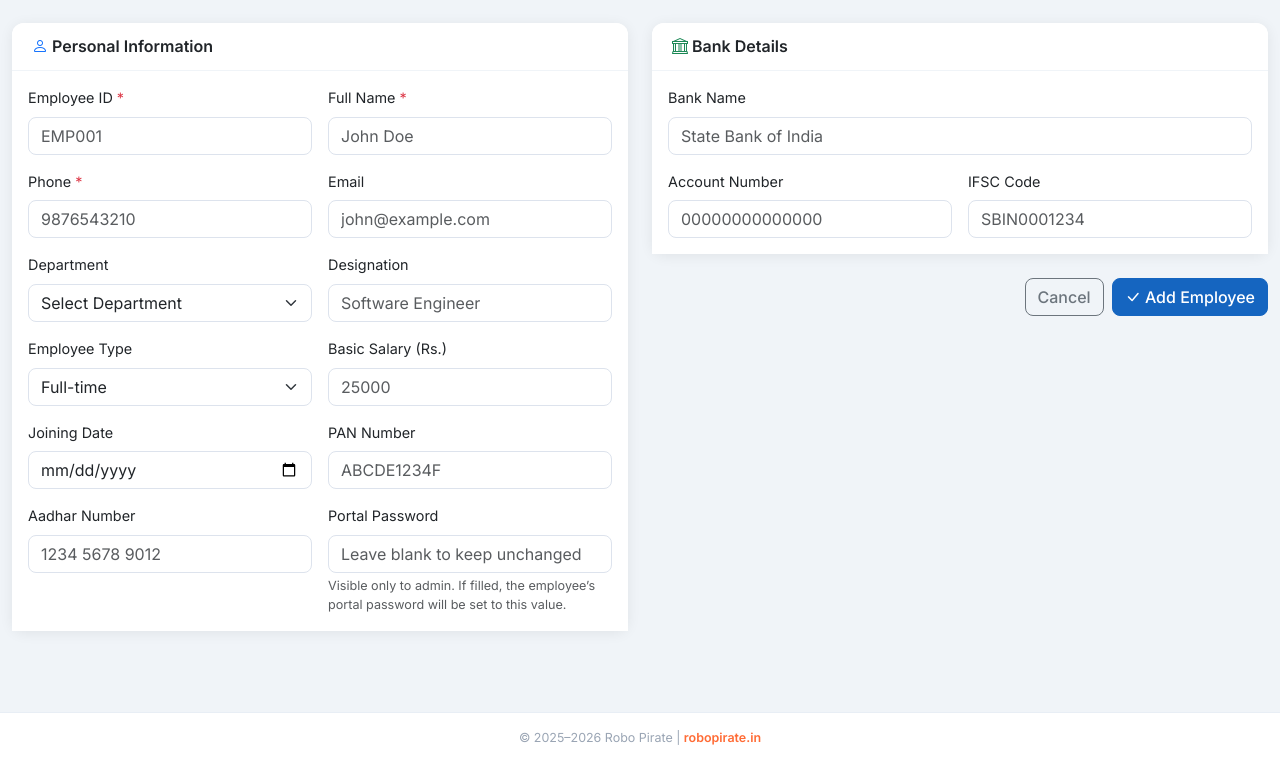
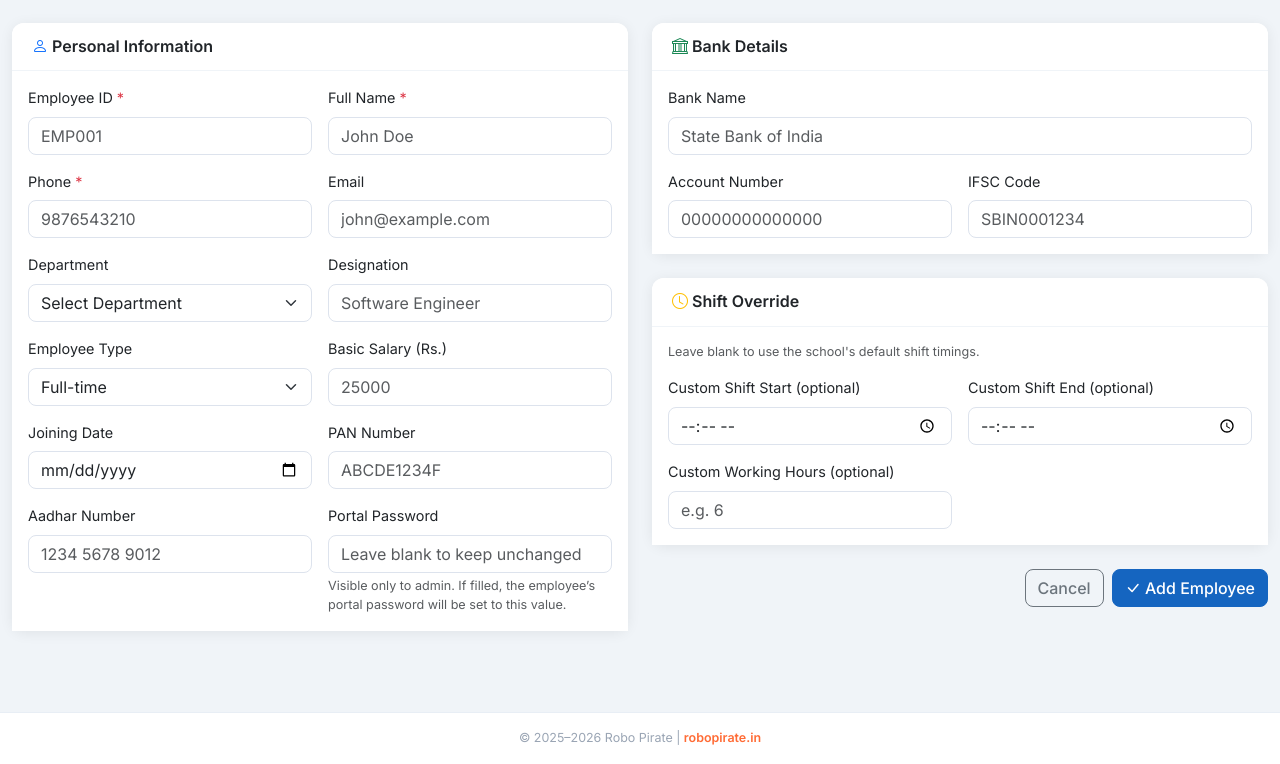
Before and after one commit to robopirate/Payroll-App, a Flask app: page /employees/add in a window 1280 px wide. Shown: the part 120-884 px from the top of the page. Run offline with Flask 3, Linux system fonts and the light colour scheme; a user stored in the database is signed in; data that the repository does not hold is empty.

Commit message:
Add per-employee shift override
- Employee model: shift_start, shift_end, working_hours_per_day (nullable)
- app.py safe_migrate + scripts/migrate_render_db.py: add new employee columns
- Admin add/edit employee: read optional shift override fields, store NULL when blank
- employees/form.html: Shift Override card with client-side validation
- employees/detail.html: Shift Information card showing custom or school default
- employees/list.html: clock icon badge for employees with custom shift
- attendance_service.py: effective shift resolution (employee overrides school)
- payroll_service.py: use employee working_hours_per_day override for overtime
- portal/punch.html: show effective shift (custom or school)
- Tests: attendance override and payroll override tests

```diff
--- a/app.py
+++ b/app.py
@@ -190,6 +190,15 @@ def safe_migrate():
             conn.execute(text("ALTER TABLE employees ADD COLUMN is_approved INTEGER DEFAULT 0"))
         if 'employee_type' not in emp_cols:
             conn.execute(text("ALTER TABLE employees ADD COLUMN employee_type VARCHAR(20) DEFAULT 'full_time'"))
+        if 'shift_start' not in emp_cols:
+            conn.execute(text("ALTER TABLE employees ADD COLUMN shift_start VARCHAR(5)"))
+        if 'shift_end' not in emp_cols:
+            conn.execute(text("ALTER TABLE employees ADD COLUMN shift_end VARCHAR(5)"))
+        if 'working_hours_per_day' not in emp_cols:
+            if db.engine.dialect.name == 'sqlite':
+                conn.execute(text("ALTER TABLE employees ADD COLUMN working_hours_per_day REAL"))
+            else:
+                conn.execute(text("ALTER TABLE employees ADD COLUMN working_hours_per_day FLOAT"))
 
         # Schools table: location_type, working hours, and shift timings
         if db.engine.dialect.name == 'sqlite':
--- a/blueprints/admin.py
+++ b/blueprints/admin.py
@@ -37,6 +37,17 @@ def _parse_time(value):
     except (ValueError, AttributeError):
         pass
     return None
+
+
+def _get_optional_float(value):
+    """Return a positive float from a form value, or None if empty/invalid."""
+    if not value:
+        return None
+    try:
+        v = float(str(value).strip())
+        return v if v > 0 else None
+    except (ValueError, TypeError):
+        return None
 
 
 # ─── Dashboard ───────────────────────────────────────────────────────────────
@@ -146,6 +157,9 @@ def add_employee():
             ifsc_code=f.get('ifsc_code', '').strip(),
             pan_number=f.get('pan_number', '').strip(),
             aadhar_number=f.get('aadhar_number', '').strip(),
+            shift_start=_parse_time(f.get('shift_start')),
+            shift_end=_parse_time(f.get('shift_end')),
+            working_hours_per_day=_get_optional_float(f.get('working_hours_per_day')),
             is_approved=True,  # Admin-created employees are auto-approved
         )
         db.session.add(emp)
@@ -210,6 +224,9 @@ def edit_employee(emp_id):
         emp.ifsc_code = f.get('ifsc_code', '').strip()
         emp.pan_number = f.get('pan_number', '').strip()
         emp.aadhar_number = f.get('aadhar_number', '').strip()
+        emp.shift_start = _parse_time(f.get('shift_start'))
+        emp.shift_end = _parse_time(f.get('shift_end'))
+        emp.working_hours_per_day = _get_optional_float(f.get('working_hours_per_day'))
         # Update joining date if provided
         joining_date_str = f.get('joining_date', '').strip()
         if joining_date_str:
--- a/models.py
+++ b/models.py
@@ -62,6 +62,10 @@ class Employee(db.Model):
     department_id = db.Column(db.Integer, db.ForeignKey('departments.id'))
     designation = db.Column(db.String(100))
     employee_type = db.Column(db.String(20), default='full_time')  # full_time, contract, part_time
+    # Optional shift override; if NULL, the employee uses their school's shift.
+    shift_start = db.Column(db.String(5), nullable=True)
+    shift_end = db.Column(db.String(5), nullable=True)
+    working_hours_per_day = db.Column(db.Float, nullable=True)
     basic_salary = db.Column(db.Float, default=0.0)
     joining_date = db.Column(db.Date, default=date.today)
     is_active = db.Column(db.Boolean, default=True)
--- a/scripts/migrate_render_db.py
+++ b/scripts/migrate_render_db.py
@@ -37,6 +37,9 @@ EXPECTED_COLUMNS = {
     'employees': {
         'is_approved': ("INTEGER DEFAULT 0", "BOOLEAN DEFAULT FALSE"),
         'employee_type': ("VARCHAR(20) DEFAULT 'full_time'", "VARCHAR(20) DEFAULT 'full_time'"),
+        'shift_start': ("VARCHAR(5)", "VARCHAR(5)"),
+        'shift_end': ("VARCHAR(5)", "VARCHAR(5)"),
+        'working_hours_per_day': ("REAL", "FLOAT"),
     },
     'users': {
         'employee_id': ("INTEGER", "INTEGER"),
--- a/services/payroll_service.py
+++ b/services/payroll_service.py
@@ -15,7 +15,9 @@ def _round_money(value):
 
 
 def _get_working_hours_per_day(employee):
-    """Return working hours configured for the employee's active location."""
+    """Return working hours for the employee (override first, then school, then config)."""
+    if employee and employee.working_hours_per_day is not None:
+        return employee.working_hours_per_day
     for school in employee.schools:
         if school.is_active:
             return school.working_hours_per_day or current_app.config['WORKING_HOURS_PER_DAY']
--- a/templates/employees/form.html
+++ b/templates/employees/form.html
@@ -137,6 +137,34 @@
           </div>
         </div>
 
+        <!-- Shift Override -->
+        <div class="card border-0 shadow-sm mt-4">
+          <div class="card-header bg-white border-bottom">
+            <h6 class="mb-0 fw-bold"><i class="bi bi-clock text-warning"></i> Shift Override</h6>
+          </div>
+          <div class="card-body">
+            <p class="text-muted small">Leave blank to use the school's default shift timings.</p>
+            <div class="row g-3">
+              <div class="col-sm-6">
+                <label class="form-label">Custom Shift Start (optional)</label>
+                <input type="time" name="shift_start" class="form-control"
+                       value="{{ form.shift_start if edit else form.get('shift_start','') }}">
+              </div>
+              <div class="col-sm-6">
+                <label class="form-label">Custom Shift End (optional)</label>
+                <input type="time" name="shift_end" class="form-control"
+                       value="{{ form.shift_end if edit else form.get('shift_end','') }}">
+              </div>
+              <div class="col-sm-6">
+                <label class="form-label">Custom Working Hours (optional)</label>
+                <input type="number" name="working_hours_per_day" class="form-control" step="0.5" min="1" max="24"
+                       value="{{ form.working_hours_per_day if edit else form.get('working_hours_per_day','') }}"
+                       placeholder="e.g. 6">
+              </div>
+            </div>
+          </div>
+        </div>
+
         <div class="mt-4 d-flex gap-2 justify-content-end">
           <a href="{{ url_for('admin.employees') }}" class="btn btn-outline-secondary">Cancel</a>
           <button type="submit" class="btn btn-primary">
@@ -148,3 +176,27 @@
   </form>
 </div>
 {% endblock %}
+
+{% block scripts %}
+<script>
+(function() {
+  const form = document.querySelector('form[method="POST"]');
+  if (!form) return;
+  form.addEventListener('submit', function(e) {
+    const start = (form.querySelector('[name="shift_start"]').value || '').trim();
+    const end = (form.querySelector('[name="shift_end"]').value || '').trim();
+    const wh = (form.querySelector('[name="working_hours_per_day"]').value || '').trim();
+    if ((start && !end) || (!start && end)) {
+      alert('Please provide both Custom Shift Start and Custom Shift End, or leave both blank.');
+      e.preventDefault();
+      return false;
+    }
+    if (wh && parseFloat(wh) <= 0) {
+      alert('Custom Working Hours must be greater than 0.');
+      e.preventDefault();
+      return false;
+    }
+  });
+})();
+</script>
+{% endblock %}
--- a/templates/employees/list.html
+++ b/templates/employees/list.html
@@ -74,6 +74,9 @@
                 {% set type_badges = {'full_time': ('FT', 'bg-primary'), 'contract': ('C', 'bg-warning text-dark'), 'part_time': ('PT', 'bg-info')} %}
                 {% set badge = type_badges.get(emp.employee_type, ('FT', 'bg-primary')) %}
                 <span class="badge {{ badge[1] }}" title="{{ {'full_time':'Full-time','contract':'Contract','part_time':'Part-time'}.get(emp.employee_type, emp.employee_type) }}">{{ badge[0] }}</span>
+                {% if emp.shift_start or emp.shift_end or emp.working_hours_per_day %}
+                <i class="bi bi-clock text-warning ms-1" title="Custom shift set"></i>
+                {% endif %}
               </td>
               <td>{{ emp.phone|mask_pii }}</td>
               <td>{{ emp.dept.name if emp.dept else '-' }}</td>
```
Also changed, not shown: services/attendance_service.py (+32 -7 lines), templates/employees/detail.html (+22 -0 lines), templates/portal/punch.html (+13 -5 lines), tests/test_attendance.py (+47 -0 lines), tests/test_payroll.py (+65 -0 lines).
